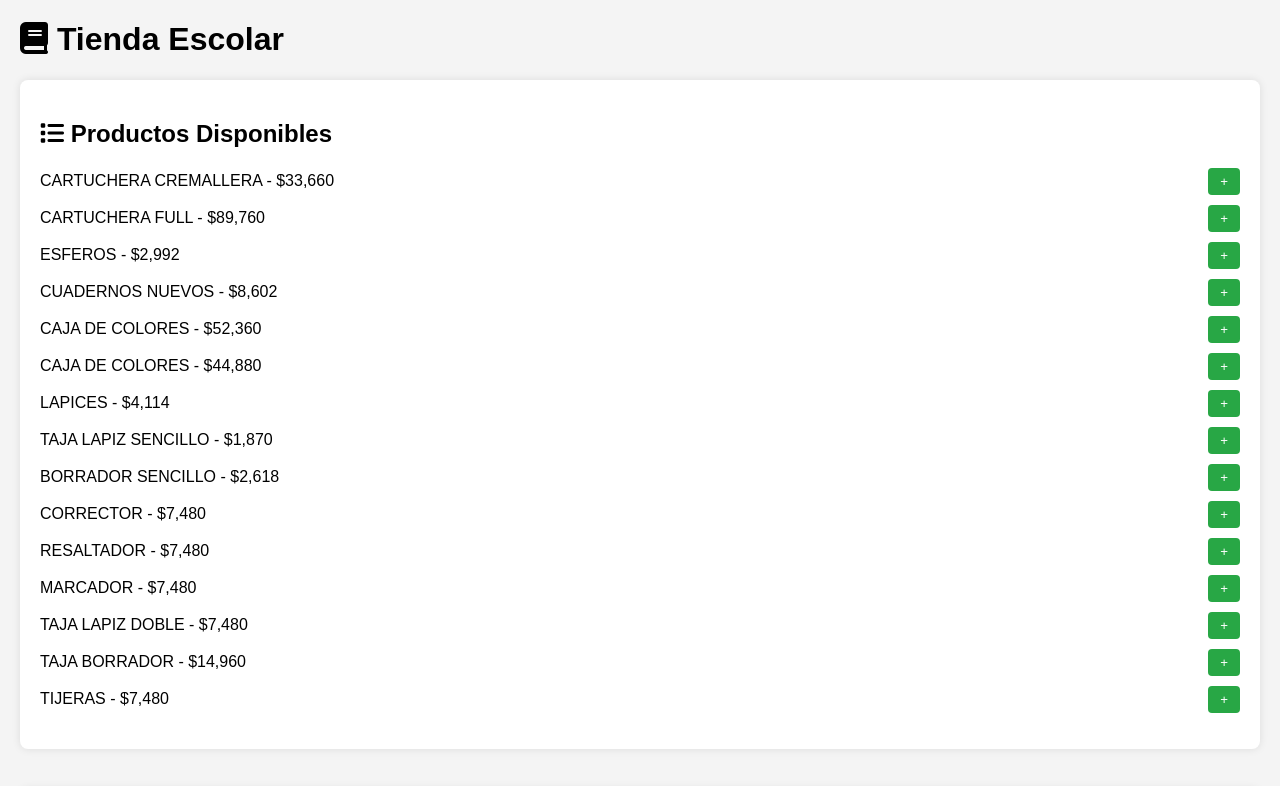
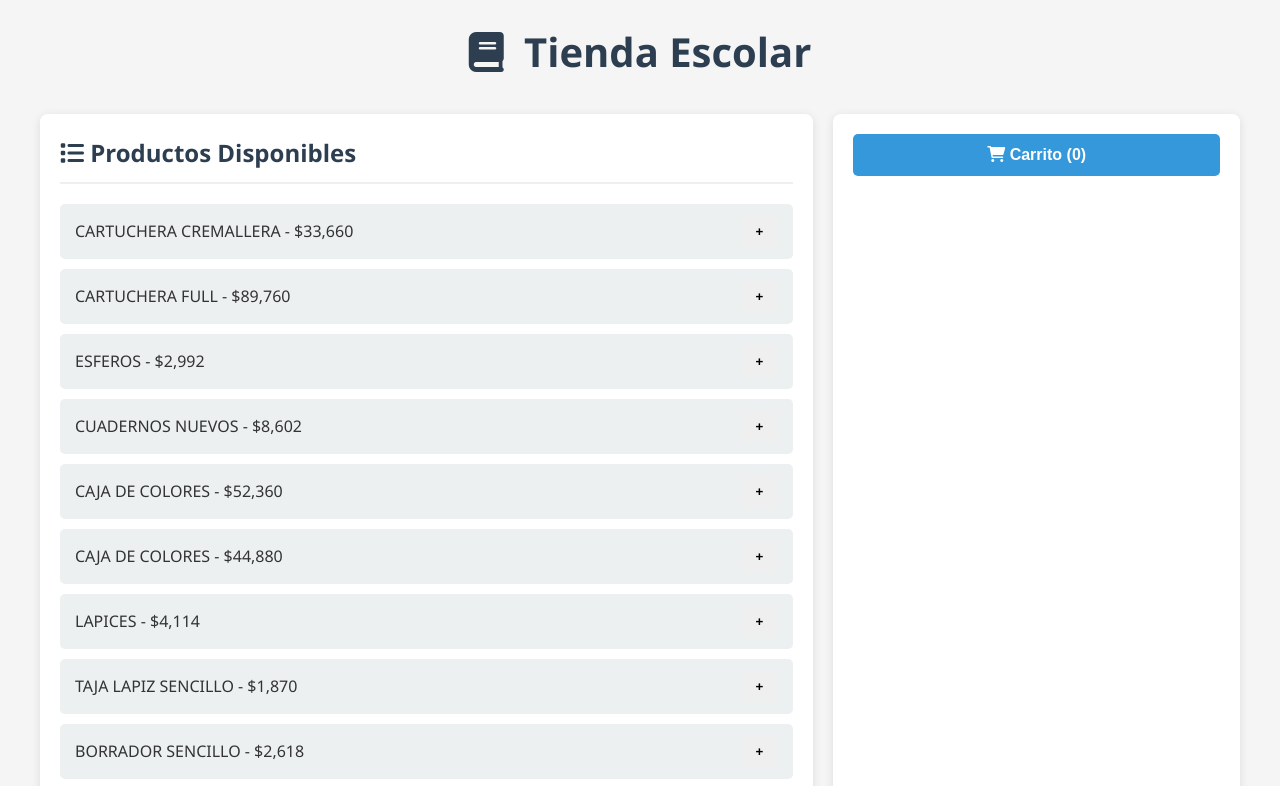
Before and after one commit to Daniellointenta/tienda, a plain HTML site: page index.html in a window 1280 px wide. Shown: the top 786 px of the page. Drawn offline with Linux system fonts and the light colour scheme.

Commit message:
Update style.css

```diff
--- a/style.css
+++ b/style.css
@@ -1,40 +1,131 @@
+:root {
+  --primary-color: #3498db;
+  --secondary-color: #2980b9;
+  --danger-color: #e74c3c;
+  --success-color: #2ecc71;
+  --light-color: #ecf0f1;
+  --dark-color: #2c3e50;
+}
+
+* {
+  box-sizing: border-box;
+  margin: 0;
+  padding: 0;
+}
+
 body {
-  font-family: Arial, sans-serif;
-  margin: 20px;
-  background: #f4f4f4;
+  font-family: 'Segoe UI', Tahoma, Geneva, Verdana, sans-serif;
+  line-height: 1.6;
+  background-color: #f5f5f5;
+  color: #333;
+  padding: 20px;
+}
+
+.container {
+  max-width: 1200px;
+  margin: 0 auto;
+}
+
+header {
+  text-align: center;
+  margin-bottom: 30px;
+  color: var(--dark-color);
+}
+
+header h1 {
+  font-size: 2.5rem;
+}
+
+header h1 i {
+  margin-right: 10px;
+}
+
+main {
+  display: flex;
+  flex-wrap: wrap;
+  gap: 20px;
 }
 
 #productos-container, #carrito-container {
-  margin-bottom: 40px;
   background: #fff;
   padding: 20px;
   border-radius: 8px;
-  box-shadow: 0 0 8px rgba(0,0,0,0.1);
+  box-shadow: 0 2px 10px rgba(0, 0, 0, 0.1);
+  flex: 1;
+  min-width: 300px;
+}
+
+#productos-container {
+  flex: 2;
+}
+
+h2 {
+  color: var(--dark-color);
+  margin-bottom: 20px;
+  font-size: 1.5rem;
+  border-bottom: 2px solid var(--light-color);
+  padding-bottom: 10px;
 }
 
 ul {
   list-style: none;
-  padding: 0;
 }
 
 li {
+  padding: 12px 15px;
   margin-bottom: 10px;
+  background-color: var(--light-color);
+  border-radius: 5px;
   display: flex;
   justify-content: space-between;
   align-items: center;
+  transition: all 0.3s ease;
+}
+
+li:hover {
+  transform: translateY(-2px);
+  box-shadow: 0 4px 8px rgba(0, 0, 0, 0.1);
 }
 
 button {
-  background: #28a745;
-  color: white;
   border: none;
-  padding: 6px 12px;
-  border-radius: 4px;
+  padding: 8px 15px;
+  border-radius: 5px;
   cursor: pointer;
+  transition: all 0.3s ease;
+  font-weight: bold;
 }
 
 button:hover {
-  background: #218838;
+  opacity: 0.9;
+}
+
+.btn-carrito {
+  background-color: var(--primary-color);
+  color: white;
+  width: 100%;
+  padding: 12px;
+  font-size: 1rem;
+}
+
+.btn-carrito:hover {
+  background-color: var(--secondary-color);
+}
+
+.carrito-item button {
+  background-color: var(--danger-color);
+  color: white;
+}
+
+.carrito-item button:hover {
+  background-color: #c0392b;
+}
+
+.btn-vaciar {
+  background-color: var(--danger-color);
+  color: white;
+  margin-top: 10px;
+  width: 100%;
 }
 
 .oculto {
@@ -42,35 +133,32 @@ button:hover {
 }
 
 .scrollable {
-  max-height: 200px;
+  max-height: 400px;
   overflow-y: auto;
-  margin-top: 10px;
-  padding-right: 5px;
-}
-/* ... ya existente ... */
-
-.carrito-item {
-  display: flex;
-  justify-content: space-between;
-  align-items: center;
+  margin: 15px 0;
+  padding-right: 10px;
 }
 
-.carrito-item button {
-  background-color: #dc3545;
-  margin-left: 10px;
+.total-container {
+  background-color: var(--light-color);
+  padding: 15px;
+  border-radius: 5px;
+  margin-top: 20px;
 }
 
-.carrito-item button:hover {
-  background-color: #c82333;
-}
-/* Después del resto del CSS existente... */
-
-#carrito-container ul {
-  margin-bottom: 10px;
+.total-container h3 {
+  color: var(--dark-color);
+  margin-bottom: 15px;
+  text-align: center;
+  font-size: 1.3rem;
 }
 
-#carrito-container h4 {
-  margin-top: 20px;
-  margin-bottom: 5px;
-  color: #555;
+@media (max-width: 768px) {
+  main {
+    flex-direction: column;
+  }
+
+  #productos-container, #carrito-container {
+    width: 100%;
+  }
 }
```
